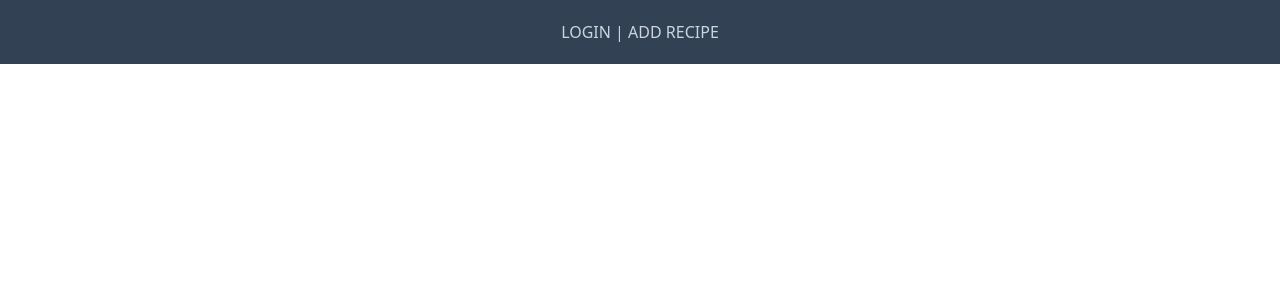
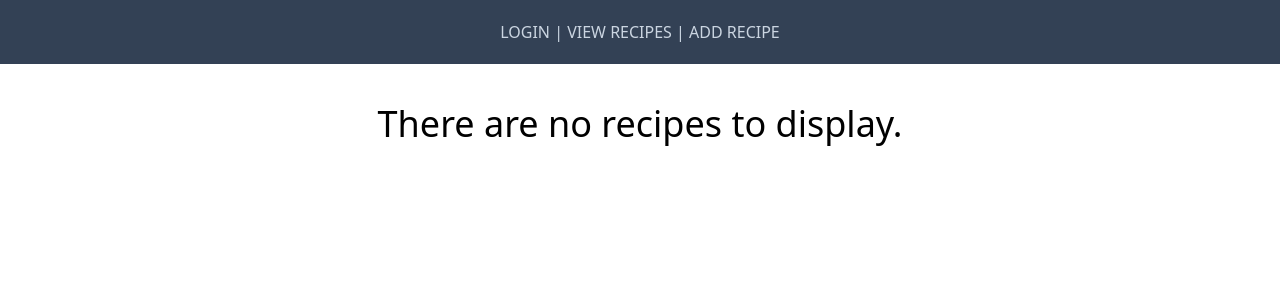
Before and after one commit to lwerner27/recipe-db, a React (Create React App) app: page /view-recipes in a window 1280 px wide. Before the commit this address had no page. Shown: the top 300 px of the page. Built offline with nearby package versions, Linux system fonts and the light colour scheme.

Commit message:
Added the ViewRecipes page and functionality for view recipes in local storage.

```diff
--- a/src/App.js
+++ b/src/App.js
@@ -2,18 +2,21 @@ import { Link, Routes, Route } from "react-router-dom";
 import Index from "./Pages";
 import AddRecipe from "./Pages/AddRecipe";
 import Login from "./Pages/Login";
+import ViewRecipes from "./Pages/ViewRecipes";
 
 export default function App() {
     return (
         <div className='=justify-center'>
             <nav className='py-5 text-center bg-slate-700 text-slate-300'>
                 <Link to='login'>LOGIN</Link> |{" "}
+                <Link to='view-recipes'>VIEW RECIPES</Link> |{" "}
                 <Link to='add-recipe'>ADD RECIPE</Link>
             </nav>
 
             <Routes>
                 <Route path='login' element={<Login />} />
                 <Route path='add-recipe' element={<AddRecipe />} />
+                <Route path='view-recipes' element={<ViewRecipes />} />
                 <Route path='/' element={<Index />} />
             </Routes>
         </div>
--- /dev/null
+++ b/src/Pages/ViewRecipes.js
@@ -0,0 +1,71 @@
+export default function ViewRecipes() {
+    const recipes = getRecipes();
+
+    return (
+        <div className='container w-10/12 mx-auto mt-10'>
+            {recipes ? (
+                recipes.map((recipe) => recipe)
+            ) : (
+                <h1 className='text-4xl w-full text-center'>
+                    There are no recipes to display.
+                </h1>
+            )}
+        </div>
+    );
+}
+
+function getRecipes() {
+    let recipes = localStorage.getItem("recipes");
+
+    if (recipes !== null) {
+        recipes = JSON.parse(recipes);
+
+        recipes = recipes.map((recipe, index) => {
+            return (
+                <div
+                    className='mb-4 p-2 border-2 border-slate-700 bg-slate-100 rounded'
+                    key={index}
+                >
+                    <ul>
+                        <li>
+                            <strong>Title:</strong> {recipe.recipeTitle}
+                        </li>
+                        <li>
+                            <strong>Duration:</strong> {recipe.recipeDuration}
+                        </li>
+                        <li>
+                            <strong>Difficulty:</strong>{" "}
+                            {recipe.recipeDifficulty}
+                        </li>
+                        <li>
+                            <strong>Source</strong> {recipe.recipeSource}
+                        </li>
+                        {recipe.recipeSource === "website" && (
+                            <li>
+                                <strong>Link:</strong>{" "}
+                                <a href={recipe.websiteLink}>
+                                    {recipe.websiteLink}
+                                </a>
+                            </li>
+                        )}
+
+                        {recipe.recipeSource === "book" && (
+                            <li>
+                                <strong>Book Title (Page):</strong>{" "}
+                                {recipe.bookTitle}
+                            </li>
+                        )}
+                        <li>
+                            <strong>Notes:</strong> <br />
+                            {recipe.recipeNotes}
+                        </li>
+                    </ul>
+                </div>
+            );
+        });
+
+        return recipes;
+    } else {
+        return null;
+    }
+}
```
